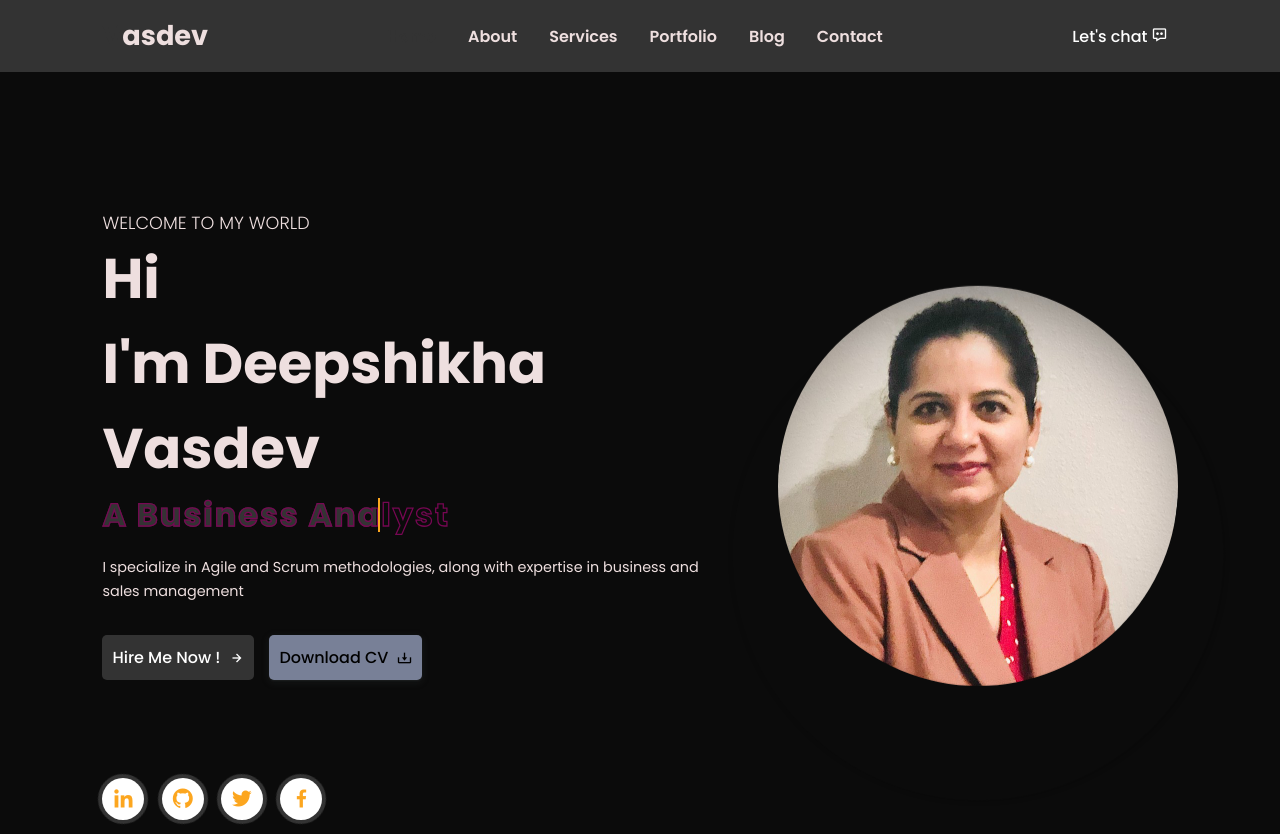
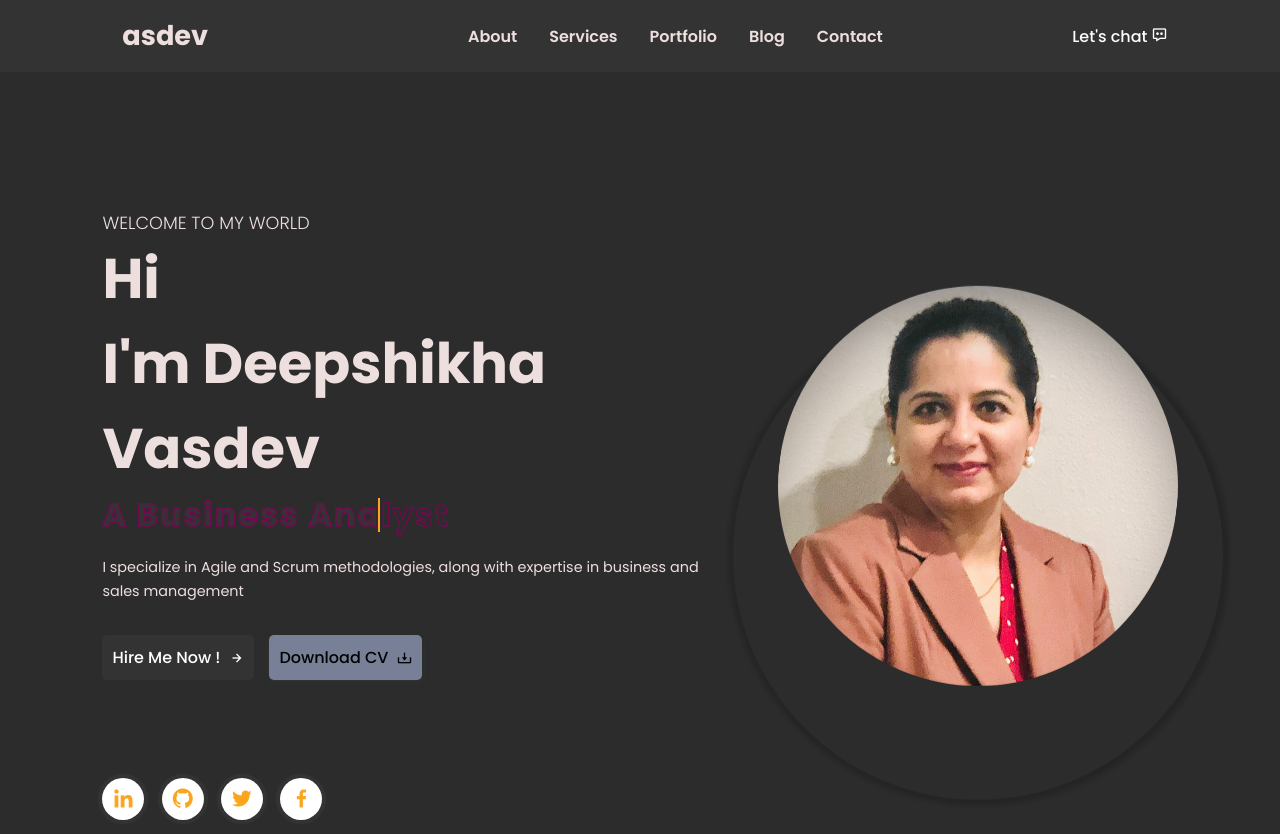
Before and after one commit to web461/vasdev, a plain HTML site: page index.html in a window 1280 px wide. Shown: the top 834 px of the page. Drawn offline with nearby package versions, Linux system fonts and the light colour scheme.

Commit message:
Update style.css

```diff
--- a/style.css
+++ b/style.css
@@ -146,7 +146,7 @@ section{
     grid-template-columns: repeat(2,1fr);
     align-items: center;
     grid-gap: 4em;
-    background: rgba(0, 0, 0, 0.779)
+    background: rgba(0, 0, 0, 0.138)
 }
 
 .hero-info{
```
